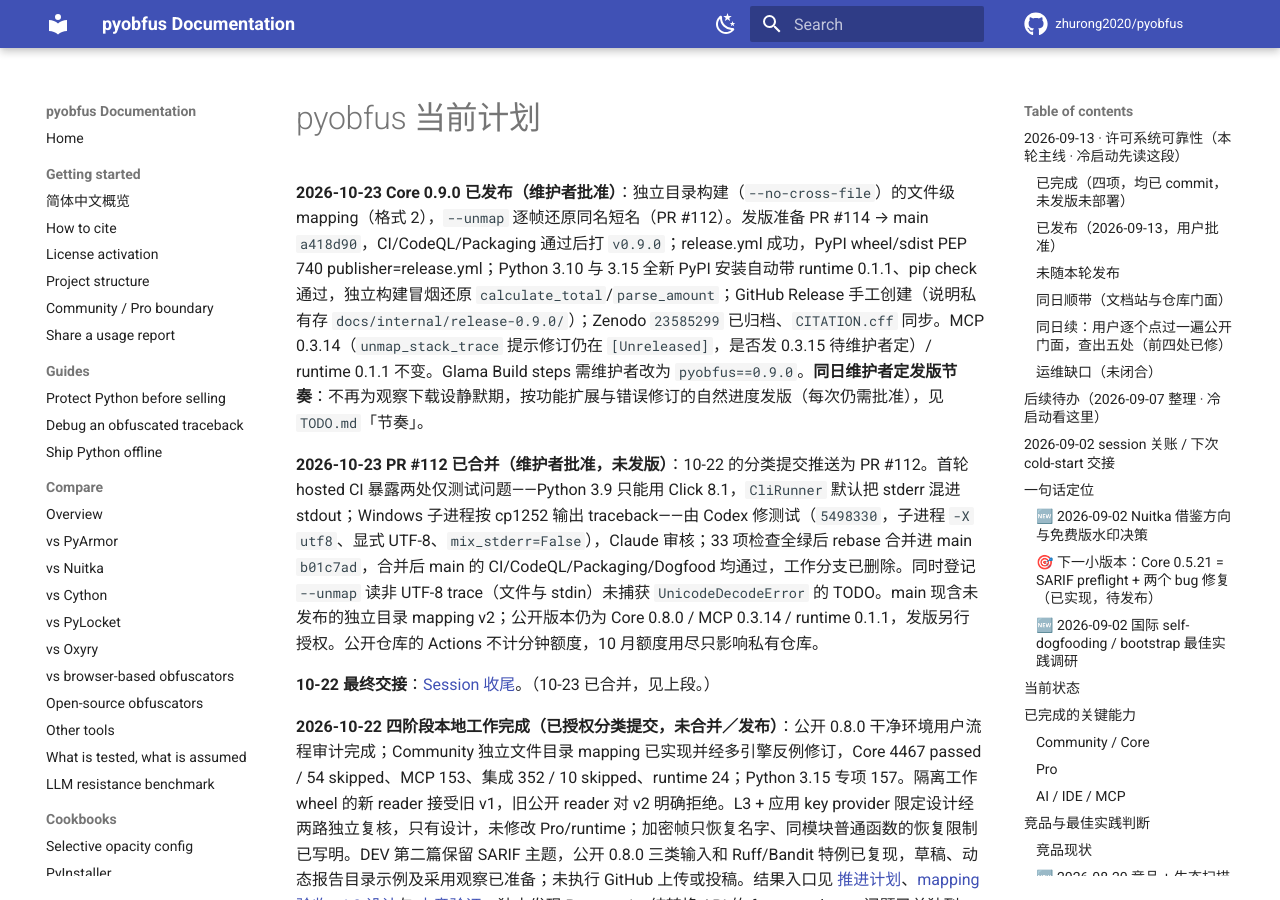
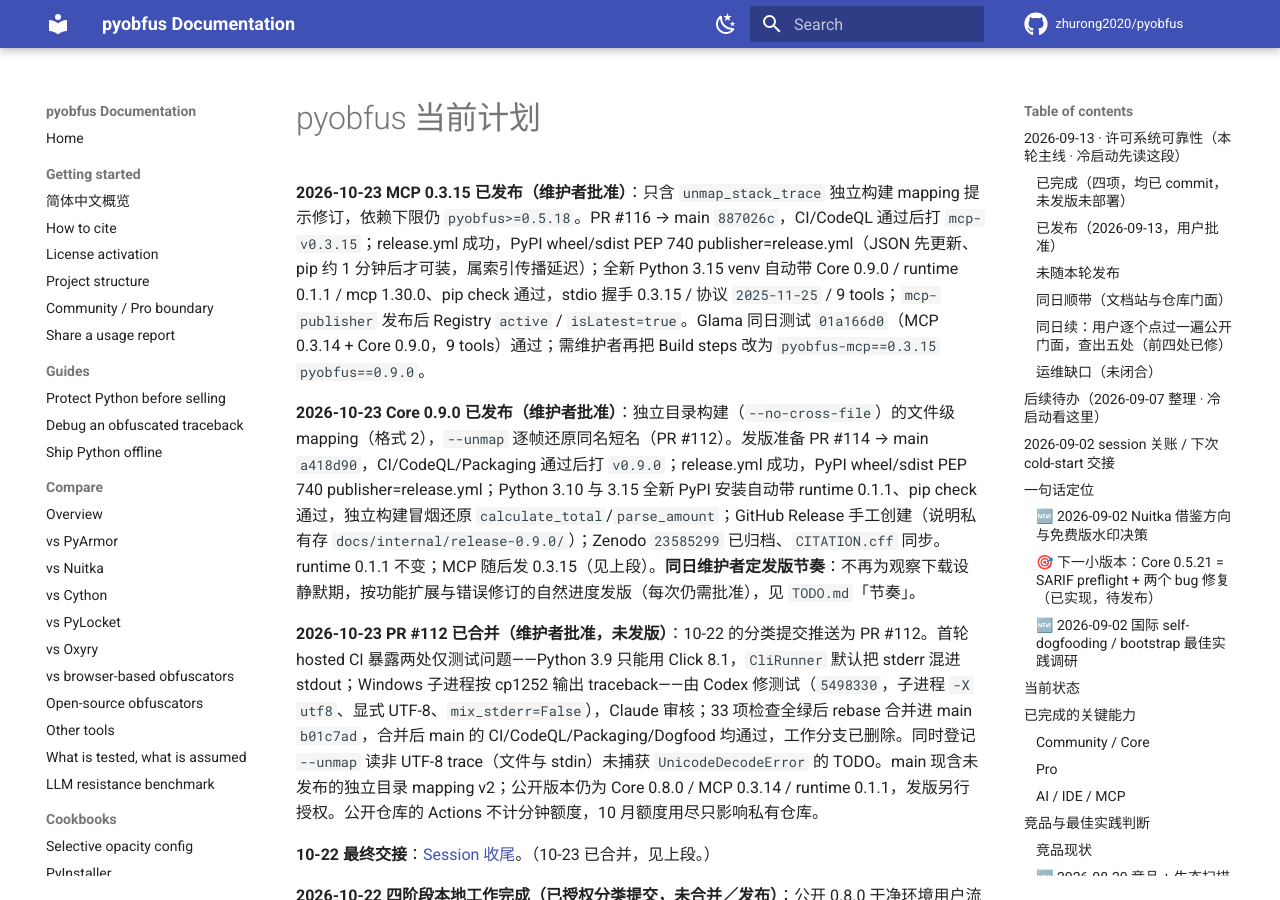
Before and after one commit to zhurong2020/pyobfus, an MkDocs documentation site: the page built from docs/CURRENT_PLAN_ZH.md, in a window 1280 px wide and 900 px high. Built offline with MkDocs 1.6.1 and Material for MkDocs 9.7.7, drawn with Linux system fonts in a browser that asks for light colours; comment, search, counter and statistics services are not loaded.

Commit message:
docs(plan): record pyobfus-mcp 0.3.15 release verification
Co-Authored-By: Claude Opus 5.5 <noreply@anthropic.com>

```diff
--- a/docs/CURRENT_PLAN_ZH.md
+++ b/docs/CURRENT_PLAN_ZH.md
@@ -1,6 +1,8 @@
 # pyobfus 当前计划
 
-**2026-10-23 Core 0.9.0 已发布（维护者批准）**：独立目录构建（`--no-cross-file`）的文件级 mapping（格式 2），`--unmap` 逐帧还原同名短名（PR #112）。发版准备 PR #114 → main `a418d90`，CI/CodeQL/Packaging 通过后打 `v0.9.0`；release.yml 成功，PyPI wheel/sdist PEP 740 publisher=release.yml；Python 3.10 与 3.15 全新 PyPI 安装自动带 runtime 0.1.1、pip check 通过，独立构建冒烟还原 `calculate_total`/`parse_amount`；GitHub Release 手工创建（说明私有存 `docs/internal/release-0.9.0/`）；Zenodo `23585299` 已归档、`CITATION.cff` 同步。MCP 0.3.14（`unmap_stack_trace` 提示修订仍在 `[Unreleased]`，是否发 0.3.15 待维护者定）/ runtime 0.1.1 不变。Glama Build steps 需维护者改为 `pyobfus==0.9.0`。**同日维护者定发版节奏**：不再为观察下载设静默期，按功能扩展与错误修订的自然进度发版（每次仍需批准），见 `TODO.md`「节奏」。
+**2026-10-23 MCP 0.3.15 已发布（维护者批准）**：只含 `unmap_stack_trace` 独立构建 mapping 提示修订，依赖下限仍 `pyobfus>=0.5.18`。PR #116 → main `887026c`，CI/CodeQL 通过后打 `mcp-v0.3.15`；release.yml 成功，PyPI wheel/sdist PEP 740 publisher=release.yml（JSON 先更新、pip 约 1 分钟后才可装，属索引传播延迟）；全新 Python 3.15 venv 自动带 Core 0.9.0 / runtime 0.1.1 / mcp 1.30.0、pip check 通过，stdio 握手 0.3.15 / 协议 `2025-11-25` / 9 tools；`mcp-publisher` 发布后 Registry `active` / `isLatest=true`。Glama 同日测试 `01a166d0`（MCP 0.3.14 + Core 0.9.0，9 tools）通过；需维护者再把 Build steps 改为 `pyobfus-mcp==0.3.15 pyobfus==0.9.0`。
+
+**2026-10-23 Core 0.9.0 已发布（维护者批准）**：独立目录构建（`--no-cross-file`）的文件级 mapping（格式 2），`--unmap` 逐帧还原同名短名（PR #112）。发版准备 PR #114 → main `a418d90`，CI/CodeQL/Packaging 通过后打 `v0.9.0`；release.yml 成功，PyPI wheel/sdist PEP 740 publisher=release.yml；Python 3.10 与 3.15 全新 PyPI 安装自动带 runtime 0.1.1、pip check 通过，独立构建冒烟还原 `calculate_total`/`parse_amount`；GitHub Release 手工创建（说明私有存 `docs/internal/release-0.9.0/`）；Zenodo `23585299` 已归档、`CITATION.cff` 同步。runtime 0.1.1 不变；MCP 随后发 0.3.15（见上段）。**同日维护者定发版节奏**：不再为观察下载设静默期，按功能扩展与错误修订的自然进度发版（每次仍需批准），见 `TODO.md`「节奏」。
 
 **2026-10-23 PR #112 已合并（维护者批准，未发版）**：10-22 的分类提交推送为 PR #112。首轮 hosted CI 暴露两处仅测试问题——Python 3.9 只能用 Click 8.1，`CliRunner` 默认把 stderr 混进 stdout；Windows 子进程按 cp1252 输出 traceback——由 Codex 修测试（`5498330`，子进程 `-X utf8`、显式 UTF-8、`mix_stderr=False`），Claude 审核；33 项检查全绿后 rebase 合并进 main `b01c7ad`，合并后 main 的 CI/CodeQL/Packaging/Dogfood 均通过，工作分支已删除。同时登记 `--unmap` 读非 UTF-8 trace（文件与 stdin）未捕获 `UnicodeDecodeError` 的 TODO。main 现含未发布的独立目录 mapping v2；公开版本仍为 Core 0.8.0 / MCP 0.3.14 / runtime 0.1.1，发版另行授权。公开仓库的 Actions 不计分钟额度，10 月额度用尽只影响私有仓库。
 
```
